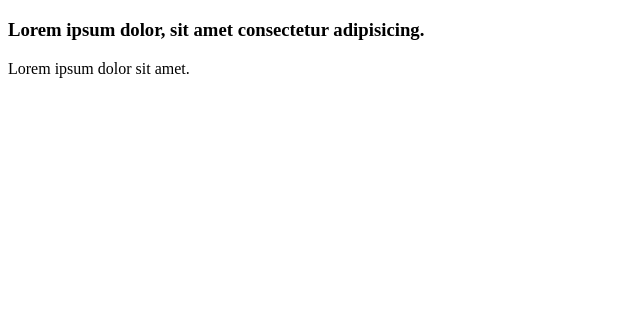
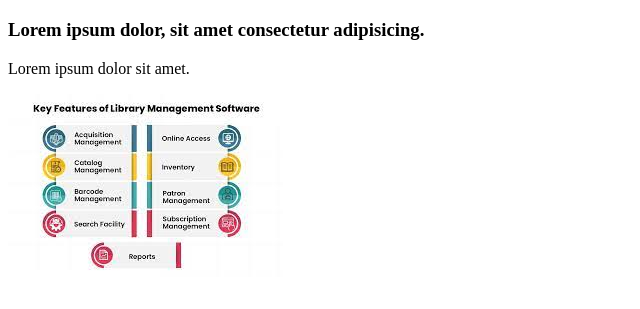
Before and after one commit to Godwinn22/hosting_test, a plain HTML site: page index.html in a window 1280 px wide. Shown: the part 61-370 px from the top of the page, without its empty margins (0-640 px from the left). Drawn offline with Linux system fonts and the light colour scheme.

Commit message:
Aded an image

```diff
--- a/index.html
+++ b/index.html
@@ -9,5 +9,6 @@
         <h1>Lorem ipsum dolor sit amet consectetur.</h1>
         <h3>Lorem ipsum dolor, sit amet consectetur adipisicing.</h3>
         <p>Lorem ipsum dolor sit amet.</p>
+        <img src="library features.jpeg" alt="">
 </body>
 </html>
```
Also changed, not shown: library features.jpeg (added).
